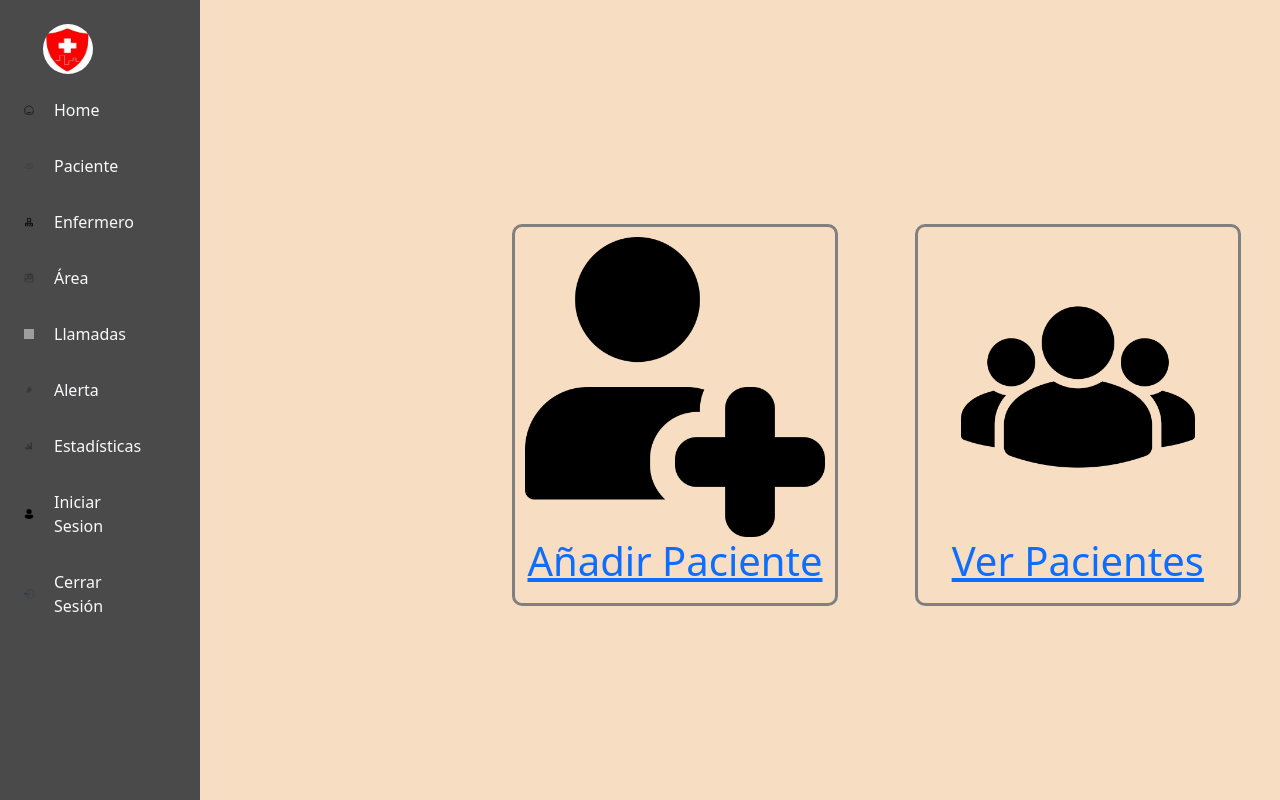
After one commit to juancarball0/Olimpiadas, a PHP site: page /opcion_pacientes.php in a window 1280 px wide. The commit adds this page. Run offline with PHP 8.4, Linux system fonts and the light colour scheme; grey boxes are pictures that could not be loaded.

Commit message:
actualizacion

```diff
--- a/includes/header.php
+++ b/includes/header.php
@@ -12,67 +12,56 @@
 
     <div class="container-fluid">
         <div class="row d-flex justify-content-start">
-            <div class="col-md-2 col-sm-12 bg-nav text-white">
-                <nav class="nav flex-column mt-5">
+            <div class="col-md-2 col-sm-12 bg-nav text-white p-3">
+                <nav class="nav flex-column mt-0">
                     <img src="" alt="">
-                    <div class="col sidebar">
-                        <ul class="navbar-nav flex-column">
-                            <li class="nav-item">
-                                <img src="./img/logo.png" width="100" height="100" alt="Icono" style="border-radius:25px; margin-left:15%;" />
+                    <div class="col sidebar d-flex ajustify-content-center">
+                        <ul class="navbar-nav flex-column mt-0 ">
+                            <li class="nav-item m-2 ">
+                                <img src="./img/logo.png" width="50" height="50" alt="Icono" style="border-radius:25px; margin-left:15%;" />
                             </li>
-                            <br>
-                            <br>
-                            <br>
-                            <li class="nav-item">
+                            <li class="nav-item m-2">
                                 <a class="nav-link text-light" href="index.php">
                                     <img src="./img/home-svgrepo-com.svg" alt="Icono" class="icono-menu"/>Home
                                 </a>
                             </li>
-                            <br>
-                            <li class="nav-item">
+                            <li class="nav-item m-2">
                                 <a class="nav-link text-light" href="ver_pacientes.php">
                                     <img src="./img/person-public-svgrepo-com.svg" alt="Icono" class="icono-menu" />Paciente
                                 </a>
                             </li>
-                            <br>
-                            <li class="nav-item">
+                            <li class="nav-item m-2">
                                 <a class="nav-link text-light" href="ver_enfermero.php">
                                     <img src="./img/user-doctor-svgrepo-com.svg" alt="Icono" class="icono-menu"/>Enfermero
                                 </a>
                             </li>
-                            <br>
-                            <li class="nav-item">
+                            <li class="nav-item m-2">
                                 <a class="nav-link text-light" href="zona.php">
                                     <img src="./img/maps-svgrepo-com.svg" alt="Icono" class="icono-menu"/>Área
                                 </a>
                             </li>
-                            <br>
-                            <li class="nav-item">
+                            <li class="nav-item m-2">
                                 <a class="nav-link text-light" href="llamadas.php">
-                                    <img src="./img/megaphone-svgrepo-com.svg" alt="Icono" class="icono-menu"/>Llamadas
+                                    <img src="./img/phone-call-svgrepo-com.svg" alt="Icono" class="icono-menu"/>Llamadas
                                 </a>
                             </li>
-                            <br>
-                            <li class="nav-item">
+                            <li class="nav-item m-2">
                                 <a class="nav-link text-light" href="alerta_azul.php">
-                                    <img src="./img/phone-call-svgrepo-com.svg" alt="Icono" class="icono-menu"/>Alerta
+                                    <img src="./img/megaphone-svgrepo-com.svg" alt="Icono" class="icono-menu"/>Alerta
                                 </a>
                             </li>
-                            <br>
-                            <li class="nav-item">
+                            <li class="nav-item m-2">
                                 <a class="nav-link text-light" href="estadisticas.php">
                                     <img src="./img/statistics-svgrepo-com.svg" alt="" class="icono-menu">Estadísticas
                                 </a>
                             </li>
-                            <br>
-                            <li class="nav-item d-flex justify-content-start">
-                                <a class="nav-link text-light d-flex align-items-end" href="login.php">
+                            <li class="nav-item m-2">
+                                <a class="nav-link text-light" href="login.php">
                                     <img class="icono-menu " src="./img/usuario.png">Iniciar Sesion
                                 </a>
                             </li>
-                            <br>
-                            <li class="nav-item d-flex justify-content-start">
-                                <a class="nav-link text-light d-flex align-items-end" href="#">
+                            <li class="nav-item m-2">
+                                <a class="nav-link text-light" href="#">
                                     <img class="icono-menu " src="./img/logout-2-svgrepo-com.svg">Cerrar Sesión
                                 </a>
                             </li>
--- a/login.php
+++ b/login.php
@@ -23,7 +23,7 @@
                 <label>Contraseña</label>
                 <input type="password" name="contraseña" placeholder="Contraseña">
                 <hr>
-                <input href="index.php" class="btn btn-success" value="Iniciar Sesion" type="submit"></input>
+                <input class="btn btn-success" value="Iniciar Sesion" type="submit"></input>
                 <label style="margin-left:25%; ">¿No te has registrado?</label>
                 <br>
                 <a href="registro.php" style="font-size:20px; margin-left:35%;">Registrarse</a>
--- /dev/null
+++ b/opcion_pacientes.php
@@ -0,0 +1,55 @@
+<?php include('db.php')?>
+<!DOCTYPE html>
+<html lang="en">
+<head>
+    <meta charset="UTF-8">
+    <meta name="viewport" content="width=device-width, initial-scale=1.0">
+    <title>Document</title>
+</head>
+<style>
+
+    .grid{
+        display: flex;
+        margin-left:40%;
+        top:-120%;
+
+
+    }
+    .contenedor{
+        border:3px solid grey;
+        padding:10px;
+        border-radius:10px;
+        margin-top:0%;
+        position:relative;
+        margin-top:-75%;
+        height:20%;
+
+    }
+    .contenedor1{
+        margin:10%;
+        border:3px solid grey;
+        padding:10px;
+        border-radius:10px;
+        margin-top:0%;
+        position:relative;
+        margin-top:-75%;
+        height:20%;
+
+    }
+    h1{text-decoration:none;}
+
+</style>
+<body>
+    <?php include('includes/header.php') ?>
+    <div class="grid text-center">
+        <div class="contenedor">
+            <a href="carga_pacientes.php"><img src="img/paciente.png" width="300" height="300" ></img><h1>Añadir Paciente</h1></a>
+
+        </div>
+        <div class="contenedor1">
+            <a href="ver_pacientes.php"><img src="img/grupo.png" width="300" height="300" ></img><h1>Ver Pacientes</h1></a>
+        </div>
+    </div>
+
+</body>
+</html>
--- a/registro.php
+++ b/registro.php
@@ -29,7 +29,7 @@
             <label>Contraseña</label>
             <input type="password" name="contraseña" placeholder="Contraseña" required>
             <hr>
-            <input href="index.php" name="sigin_up" class="btn btn-success"  value="Registrarse" type="submit"></input>
+            <input name="sigin_up" class="btn btn-success" value="Registrarse" type="submit"></input>
         </form>
 
 
--- a/style/nav.css
+++ b/style/nav.css
@@ -1,48 +1,50 @@
 body{
-  background-color: rgb(252, 237, 220);
+  background-color: rgb(247, 222, 194);
 }
 
 .bg-nav {
-  background-color: #5e5c5c;
+  background-color: #4b4a4a;
   min-height: 100vh;
   display: flex;
+  flex-direction: column;
+  align-items: flex-start;
   width: 200px;
   padding: 20px;
-  position:static;
+  position: static;
 }
 
 .bg-nav h4 {
   text-align: center;
   font-size: 1.5rem;
-  color: rgba(110, 110, 110, 0.685);
+  color: rgba(100, 97, 97, 0.363);
 }
 
 .bg-nav .nav-link {
-  color: rgb(117, 117, 117);
+  color: rgb(87, 87, 87);
   display: flex;
   align-items: center;
-  gap: 10px;
+  gap: 20px;
 }
 
 .bg-nav .nav-link:hover {
-  background-color: #888484;
-  color: #b6b6b6;
+  background-color: #8d8c91;
+  color: #1f0000;
 }
 
 
 .icono-menu {
-  width: 24px;
-  height: 24px;
+  width: 10px;
+  height: 10px;
   vertical-align: middle;
 }
 .sidebar {
   height: 100vh;
-  width: 10vh;
+  width: 18vh;
 
 }
 
 
 .bg-light {
-  background-color: #696b6d;
-  min-height: 100vh;
+  background-color: #494949;
+  min-height: 95vh;
 }
```
Also changed, not shown: alerta_azul.php (+28 -3 lines), index.php (+42 -16 lines), opcion_medicos.php (added, +55 -0 lines), ver_enfermero.php (+0 -31 lines), ver_pacientes.php (+0 -16 lines).
